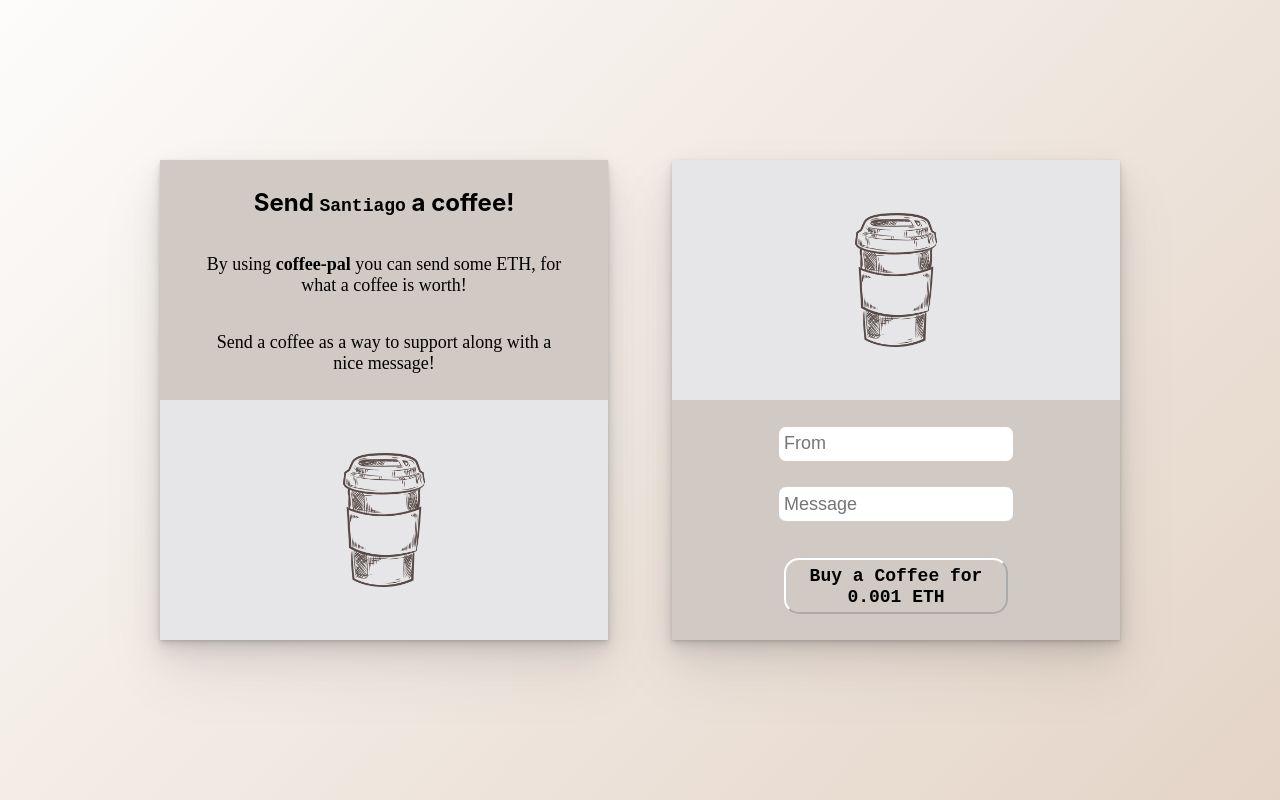
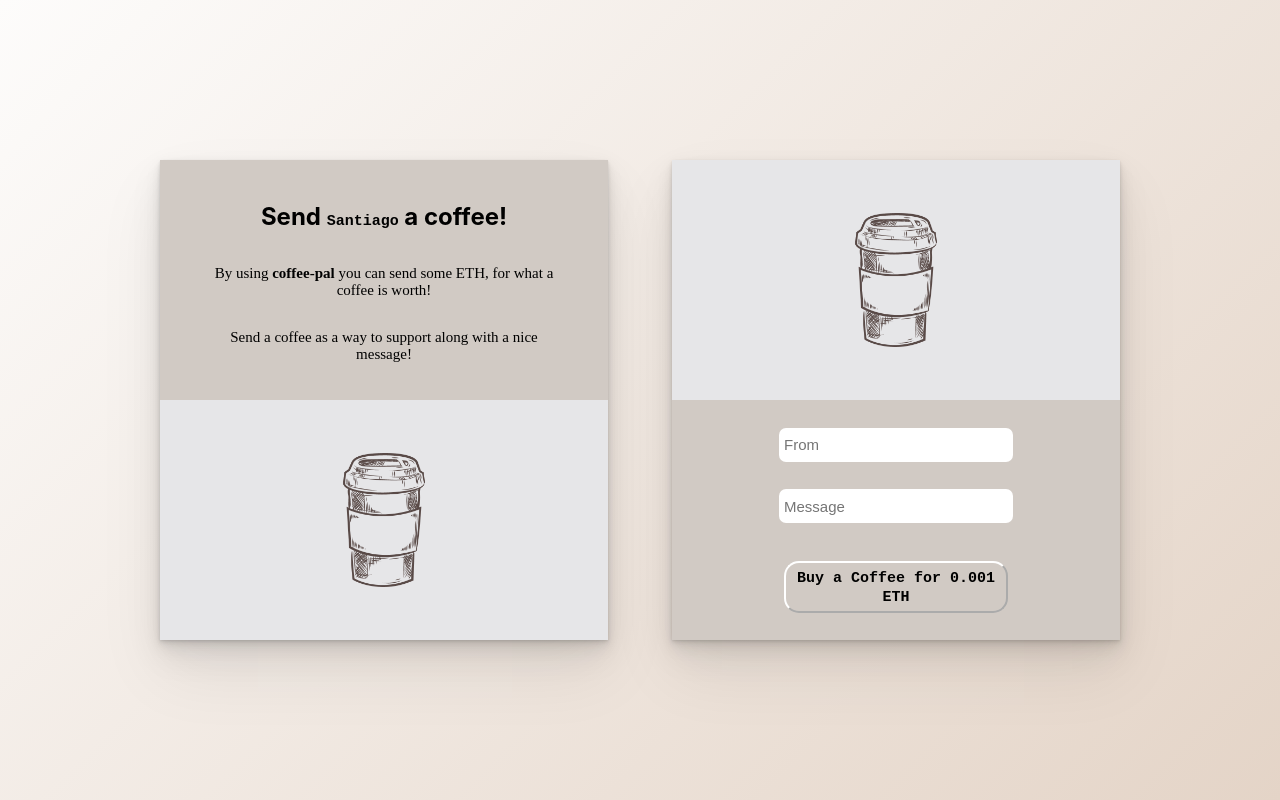
Before and after one commit to santiagoagullar/buy-me-a-coffee, a React (Create React App) app in the folder client/: page / in a window 1280 px wide. Shown: the top 800 px of the page. Built offline with nearby package versions, Linux system fonts and the light colour scheme; a web font is replaced by a local one.

Commit message:
font-size fix 0.4

```diff
--- a/client/src/components/container/Header/Header.scss
+++ b/client/src/components/container/Header/Header.scss
@@ -59,7 +59,7 @@ main {
 		p,
 		code,
 		strong {
-			font-size: 18px;
+			font-size: 15px;
 			max-width: 80%;
 		}
 
@@ -116,7 +116,7 @@ main {
 		padding: 5px;
 		margin: 10px;
 		font-weight: 900;
-		font-size: 18px;
+		font-size: 15px;
 		border-color: white;
 		cursor: pointer;
 		margin-bottom: 0;
@@ -146,7 +146,7 @@ main {
 		border: 0;
 		padding: 5px;
 		outline: 0;
-		font-size: 18px;
+		font-size: 15px;
 
 		@media only screen and (max-height:600px) {
 			font-size: 11px;
@@ -154,7 +154,7 @@ main {
 	}
 
 	.error_message {
-		font-size: 15px;
+		font-size: 13px;
 		color: red;
 	}
 }
@@ -186,7 +186,7 @@ main {
 			justify-content: center;
 
 			p {
-				font-size: 18px;
+				font-size: 15px;
 
 				@media(max-width:654px) {
 					font-size: 11px;
@@ -232,7 +232,7 @@ main {
 		padding: 5px;
 		margin: 10px;
 		font-weight: 900;
-		font-size: 18px;
+		font-size: 15px;
 		border-color: white;
 		cursor: pointer;
 		margin-bottom: 0;
@@ -266,7 +266,7 @@ main {
 	}
 
 	.error_message {
-		font-size: 15px;
+		font-size: 13px;
 		color: red;
 	}
 }
```
